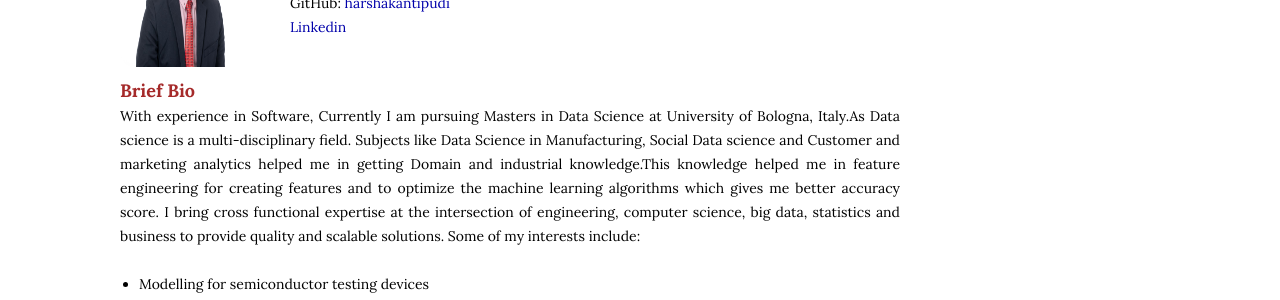
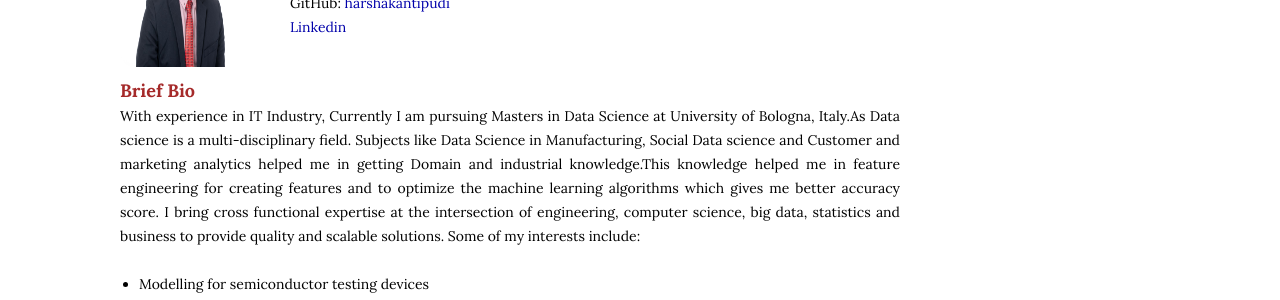
Before and after one commit to harshakantipudi/Harshakantipudi.github.io, a Jekyll site: the page built from index.md, in a window 1280 px wide. Shown: the part 225-525 px from the top of the page. Built offline with Jekyll 4.4.1, drawn with Linux system fonts in a browser that asks for light colours.

Commit message:
Update home.html

```diff
--- a/_layouts/home.html
+++ b/_layouts/home.html
@@ -26,7 +26,7 @@
 
               <div class="homecontent">
                 <b><span style="color:brown"><font size="4">Brief Bio</font></span></b> <br>
-                With experience in Software, Currently I am pursuing Masters in Data Science at University of Bologna, Italy.As Data science is a multi-disciplinary field. Subjects like Data Science in Manufacturing, Social Data science and Customer and marketing analytics helped me
+                With experience in IT Industry, Currently I am pursuing Masters in Data Science at University of Bologna, Italy.As Data science is a multi-disciplinary field. Subjects like Data Science in Manufacturing, Social Data science and Customer and marketing analytics helped me
                 in getting Domain and industrial knowledge.This knowledge helped me in feature engineering for creating features and to optimize the machine learning algorithms which gives me better accuracy score.
                 I bring cross functional expertise at the intersection of engineering, computer science, big data, statistics and business to provide quality and scalable solutions. Some of my interests include:
                 <br>
```
